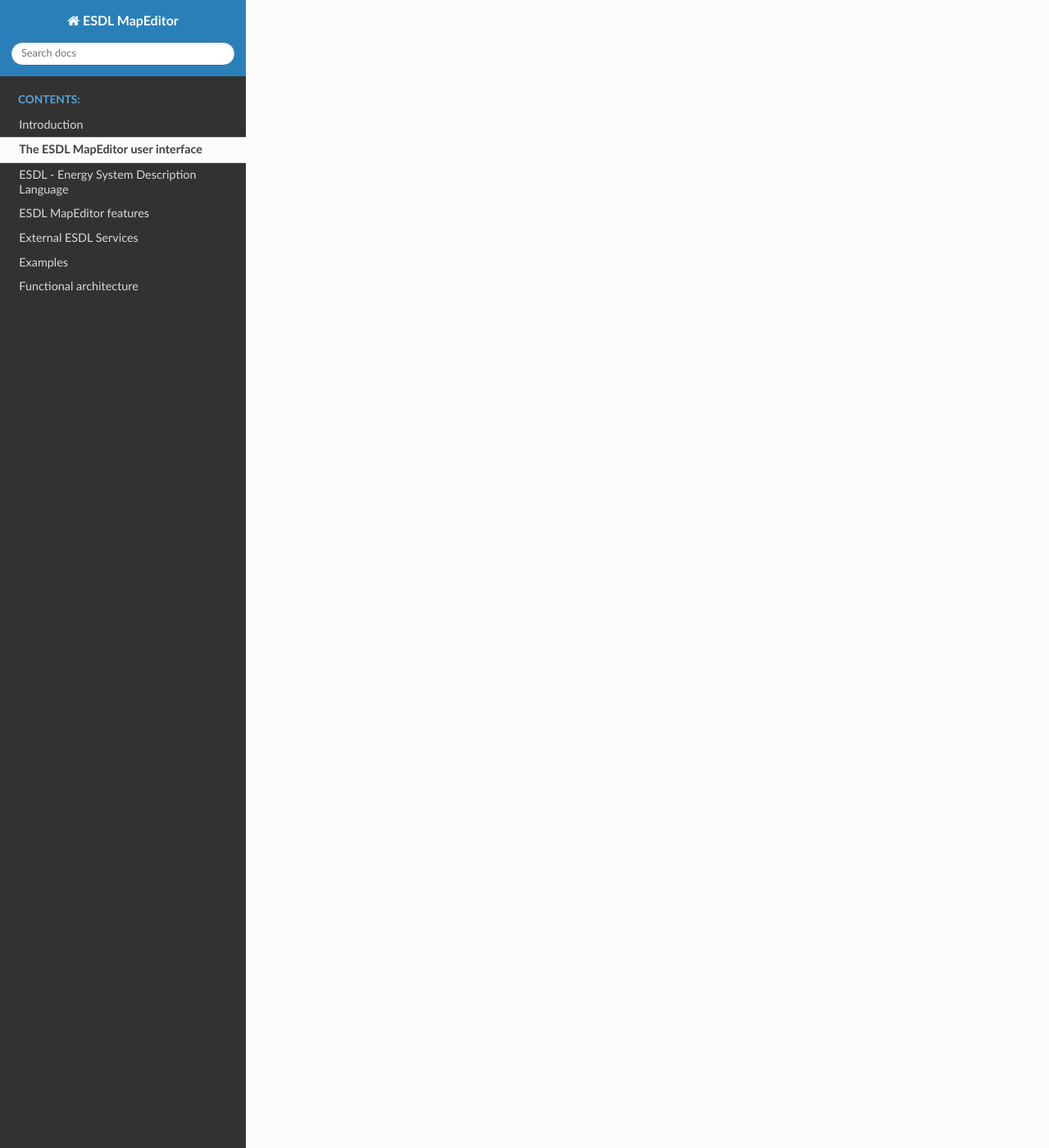
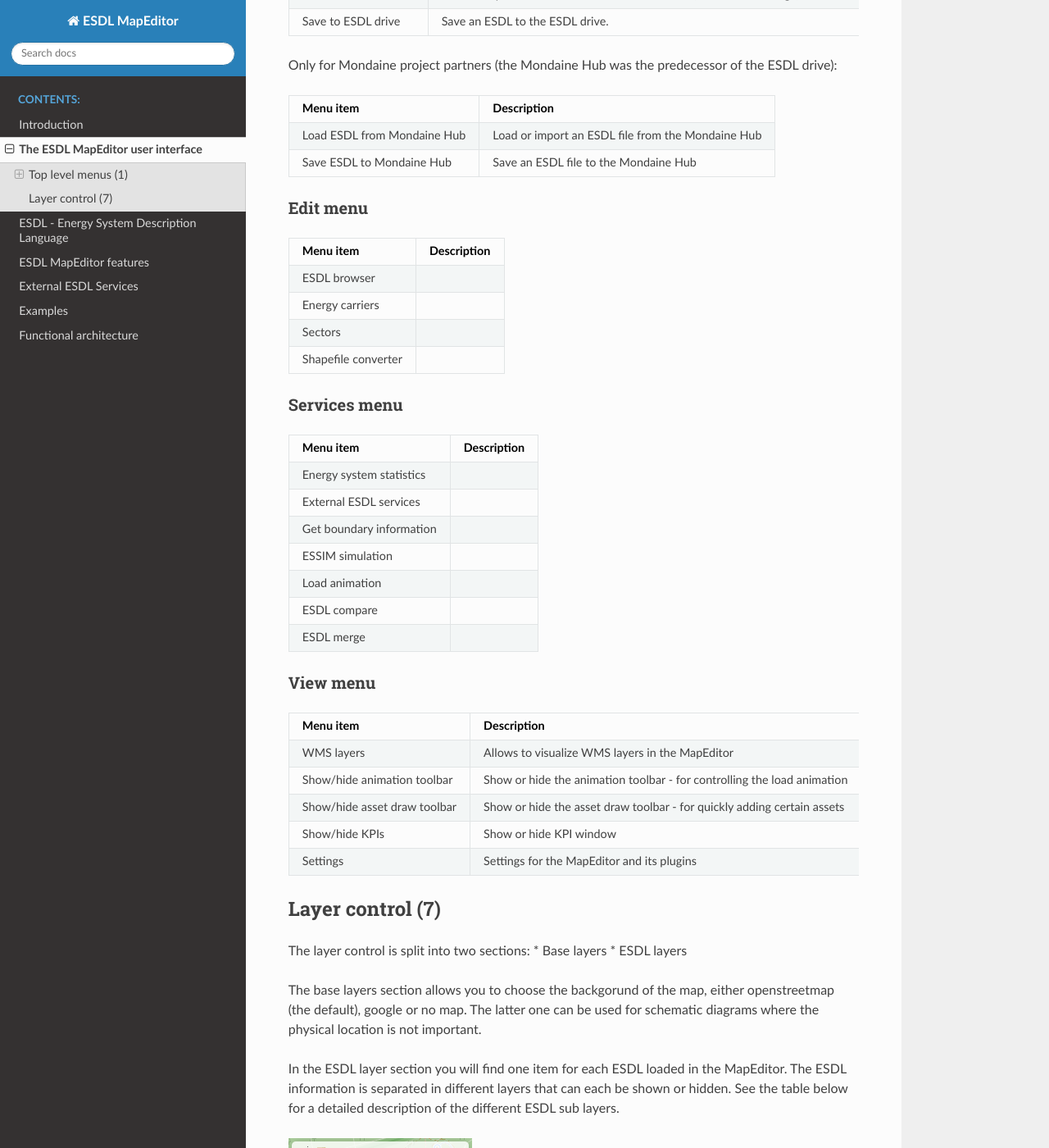
Before and after one commit to ESDLMapEditorESSIM/ESDLMapEditorDocumentation, a Sphinx documentation site: the page built from docs/source/user_interface/index.rst, in a window 1280 px wide and 1400 px high, scrolled down 1706 px. Shown: the whole window at 82% size. Built offline with Sphinx 7.4.7 and the Read the Docs theme 2.0.0, drawn with Linux system fonts in a browser that asks for light colours; pages that are not in the unit, such as notebooks, are missing from menus; some of the changed text lies outside the part shown.

Commit message:
added new content

```diff
--- /dev/null
+++ b/docs/source/features/workflow_definition.rst
@@ -0,0 +1,2 @@
+Workflow definition
+===================
--- a/docs/source/user_interface/index.rst
+++ b/docs/source/user_interface/index.rst
@@ -29,3 +29,94 @@
 15     Asset draw toolbar
 16     Shows the coordinates (lat/lon) of the mouse pointer on the map
 ====== ====================================================================
+
+Top level menus (1)
+-------------------
+
+File menu
+^^^^^^^^^
+
+.. csv-table::
+    :header: "Menu item", "Description"
+
+    "New ESDL", "Start with a new empty energy system. Remove all current ESDL files loaded."
+    "Load ESDL", "Load an ESDL file from your local file system. Remove all current ESDL files loaded."
+    "Import ESDL", "Import an ESDL file from your local file system. This ESDL will be added to the list of loaded ESDLs in the layer control section (7)."
+    "Save ESDL", "Save the currently selected ESDL to your local file system."
+    "Load from ESDL drive", "Load or import an ESDL file from the ESDL drive (ESDL cloud storage)."
+    "Save to ESDL drive", "Save an ESDL to the ESDL drive."
+
+Only for Mondaine project partners (the Mondaine Hub was the predecessor of the ESDL drive):
+
+.. csv-table::
+    :header: "Menu item", "Description"
+
+    "Load ESDL from Mondaine Hub", "Load or import an ESDL file from the Mondaine Hub"
+    "Save ESDL to Mondaine Hub", "Save an ESDL file to the Mondaine Hub"
+
+Edit menu
+^^^^^^^^^
+
+.. csv-table::
+    :header: "Menu item", "Description"
+
+    "ESDL browser", ""
+    "Energy carriers", ""
+    "Sectors", ""
+    "Shapefile converter", ""
+
+Services menu
+^^^^^^^^^^^^^
+
+.. csv-table::
+    :header: "Menu item", "Description"
+
+    "Energy system statistics", ""
+    "External ESDL services", ""
+    "Get boundary information", ""
+    "ESSIM simulation", ""
+    "Load animation", ""
+    "ESDL compare", ""
+    "ESDL merge", ""
+
+View menu
+^^^^^^^^^
+
+.. csv-table::
+    :header: "Menu item", "Description"
+
+    "WMS layers", "Allows to visualize WMS layers in the MapEditor"
+    "Show/hide animation toolbar", "Show or hide the animation toolbar - for controlling the load animation"
+    "Show/hide asset draw toolbar", "Show or hide the asset draw toolbar - for quickly adding certain assets"
+    "Show/hide KPIs", "Show or hide KPI window"
+    "Settings", "Settings for the MapEditor and its plugins"
+
+Layer control (7)
+-----------------
+
+The layer control is split into two sections:
+* Base layers
+* ESDL layers
+
+The base layers section allows you to choose the backgorund of the map, either openstreetmap (the default), google or
+no map. The latter one can be used for schematic diagrams where the physical location is not important.
+
+In the ESDL layer section you will find one item for each ESDL loaded in the MapEditor. The ESDL information is separated
+in different layers that can each be shown or hidden. See the table below for a detailed description of the different
+ESDL sub layers.
+
+.. image:: images/layer_control.png
+  :alt: ESDL layer control
+
+================== =========================================================
+Layer              Description
+================== =========================================================
+Area               Layer showing the area boundaries
+Assets             Layer showing all ESDL assets
+Connections        Layer showing logical connections between assets
+Buildings          Layer showing building geometries
+Potentials         Layer showing energy potential information
+KPIs               Layer showing KPIs
+Simulation results Layer showing simulation results, like animation of loads
+Notes              Layer showing the notes
+================== =========================================================
```
Also changed, not shown: other parts of docs/source/user_interface/index.rst (+1 -1 lines), docs/source/features/building_information.rst (+11 -1 lines), docs/source/introduction/index.rst (+10 -9 lines), docs/source/features/images/building_information.png (added), docs/source/user_interface/images/layer_control.png (added).
